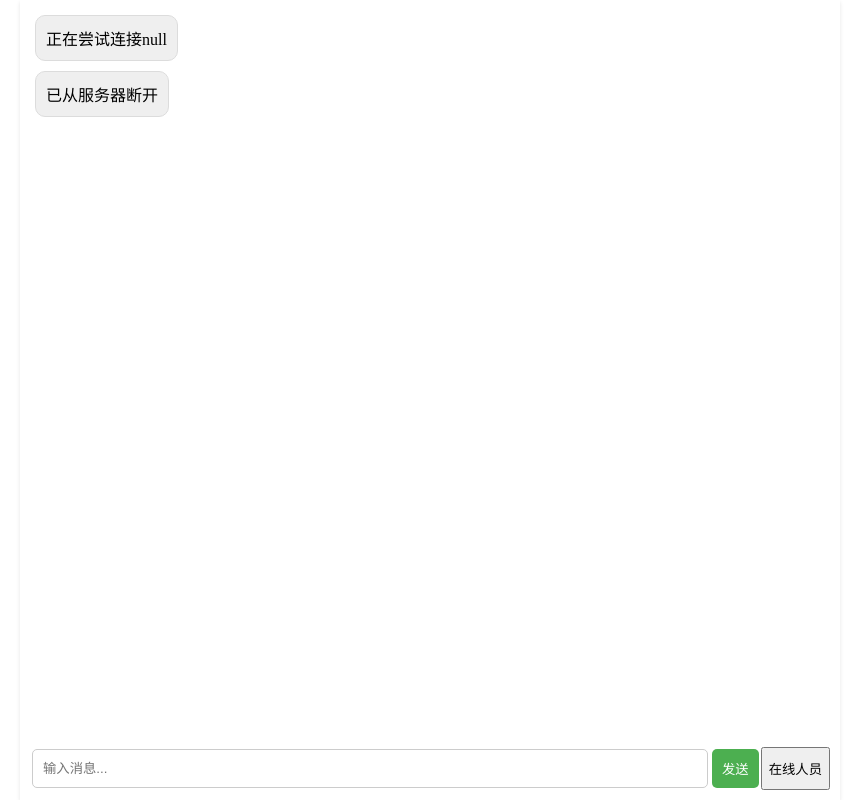
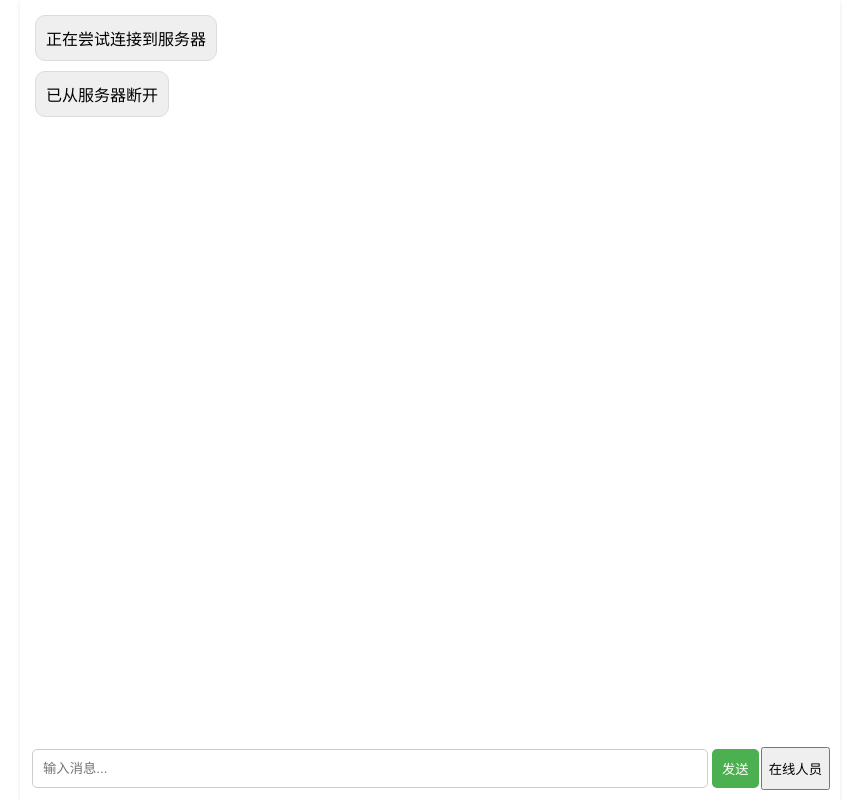
Before and after one commit to Neko110923/NekoWebSocketChat, a plain HTML site: page chat.html in a window 1280 px wide. Shown: the whole page, without its empty margins (210-1071 px from the left). Drawn offline with Linux system fonts and the light colour scheme.

Commit message:
Update chat.html

```diff
--- a/chat.html
+++ b/chat.html
@@ -3,7 +3,7 @@
 <head>
     <meta charset="UTF-8">
     <meta name="viewport" content="width=device-width, initial-scale=1.0">
-    <title>WebSocket示例</title>
+    <title>NekoPlugin - 聊天</title>
     <style>
         body, html {
             height: 100%;
@@ -104,7 +104,7 @@
     <script>
         var Address = localStorage.getItem("serverAddress");
         document.addEventListener("DOMContentLoaded", function() {
-            displayMessage("正在尝试连接" + Address, 'other');
+            displayMessage("正在尝试连接到服务器", 'other');
         });
         var socket = new WebSocket("ws://" + Address);
 
```
